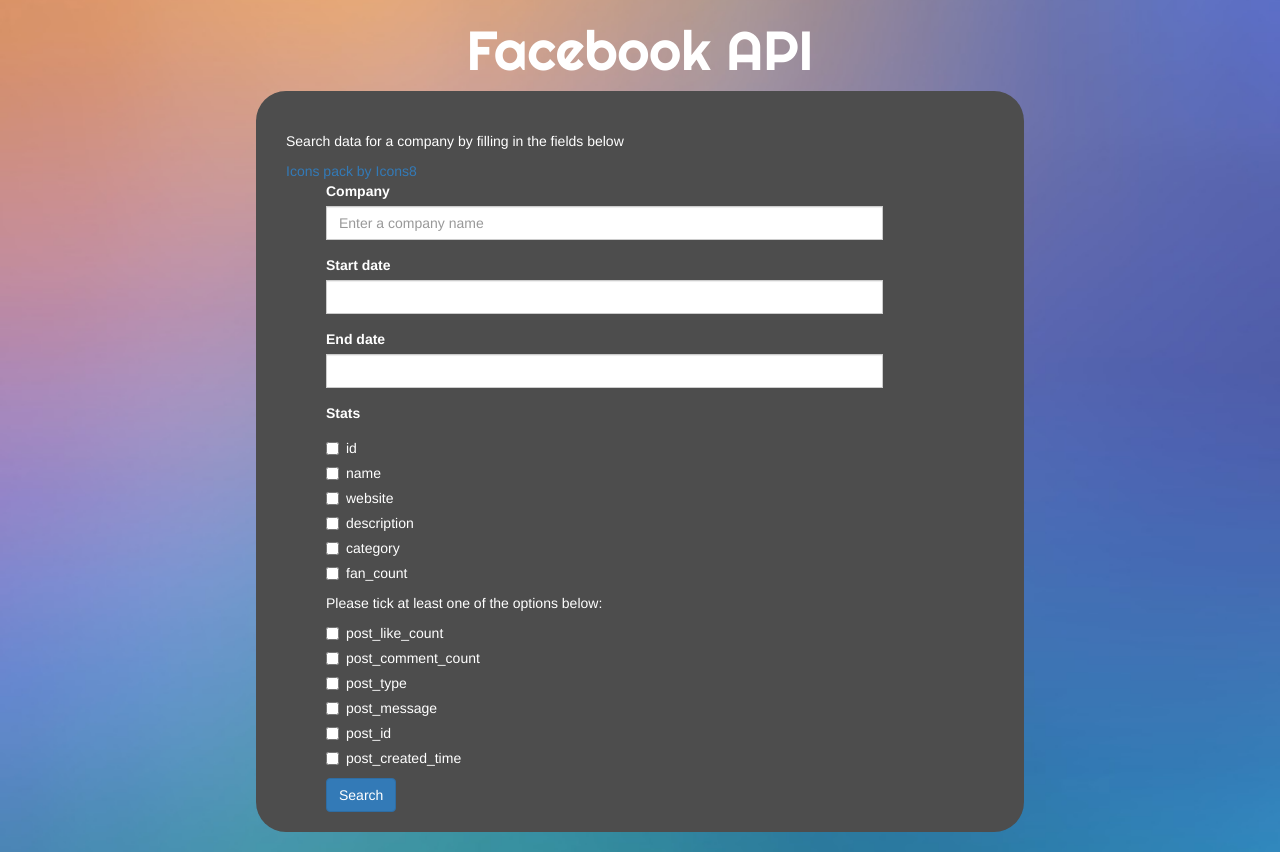
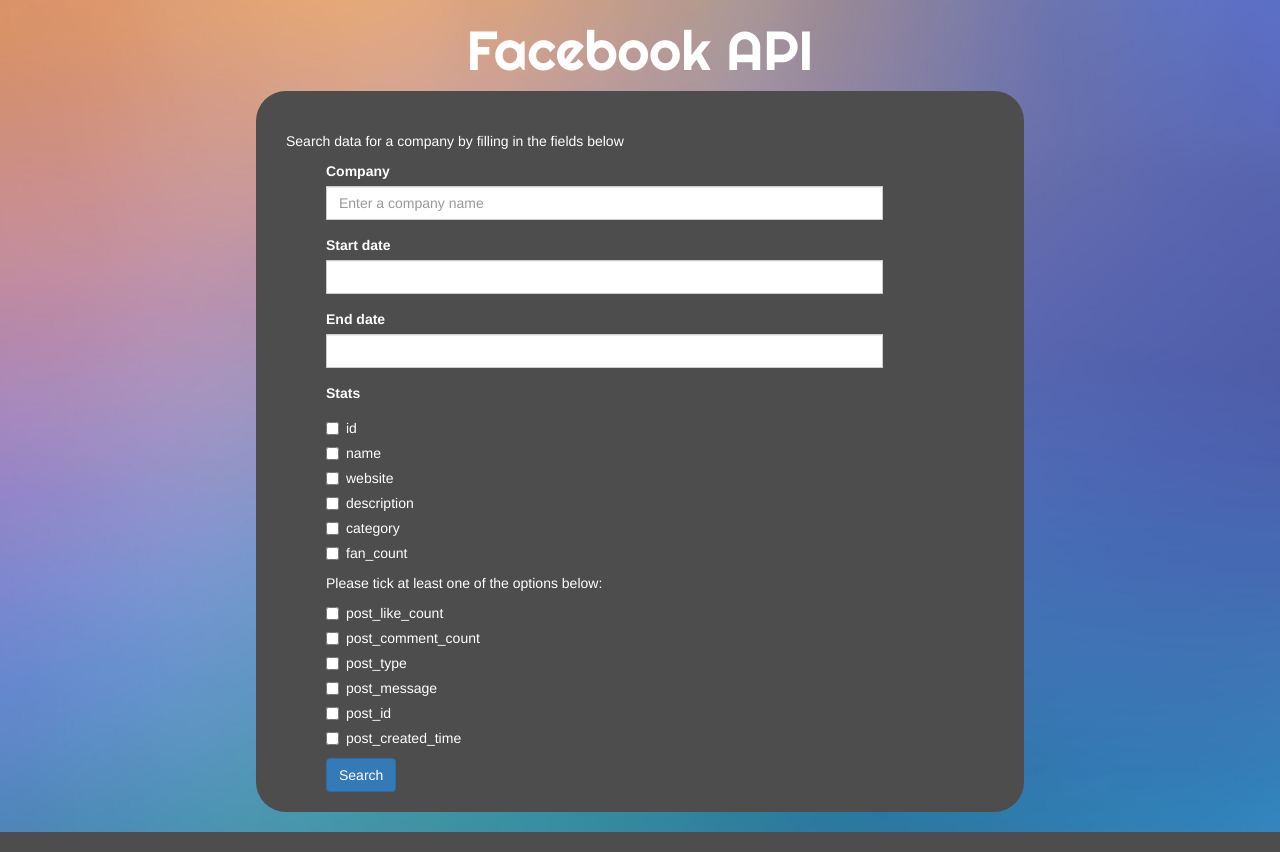
Before and after one commit to crisb0/SENG3011-Workshop, a Flask app: page / in a window 1280 px wide. Shown: the part 53-905 px from the top of the page. Run offline with Flask 2, Linux system fonts and the light colour scheme; some libraries are stand-ins or nearby versions.

Commit message:
remove icon pack link

```diff
--- a/templates/index.html
+++ b/templates/index.html
@@ -15,7 +15,6 @@
         <div class="row main">
           <div class="main-form main-center">
             <p>Search data for a company by filling in the fields below</p>
-            <a href="https://icons8.com">Icons pack by Icons8</a>
             <ul class="search_form">
               <form class="form" action="http://127.0.0.1:5000/result", method = "POST">
 
```
